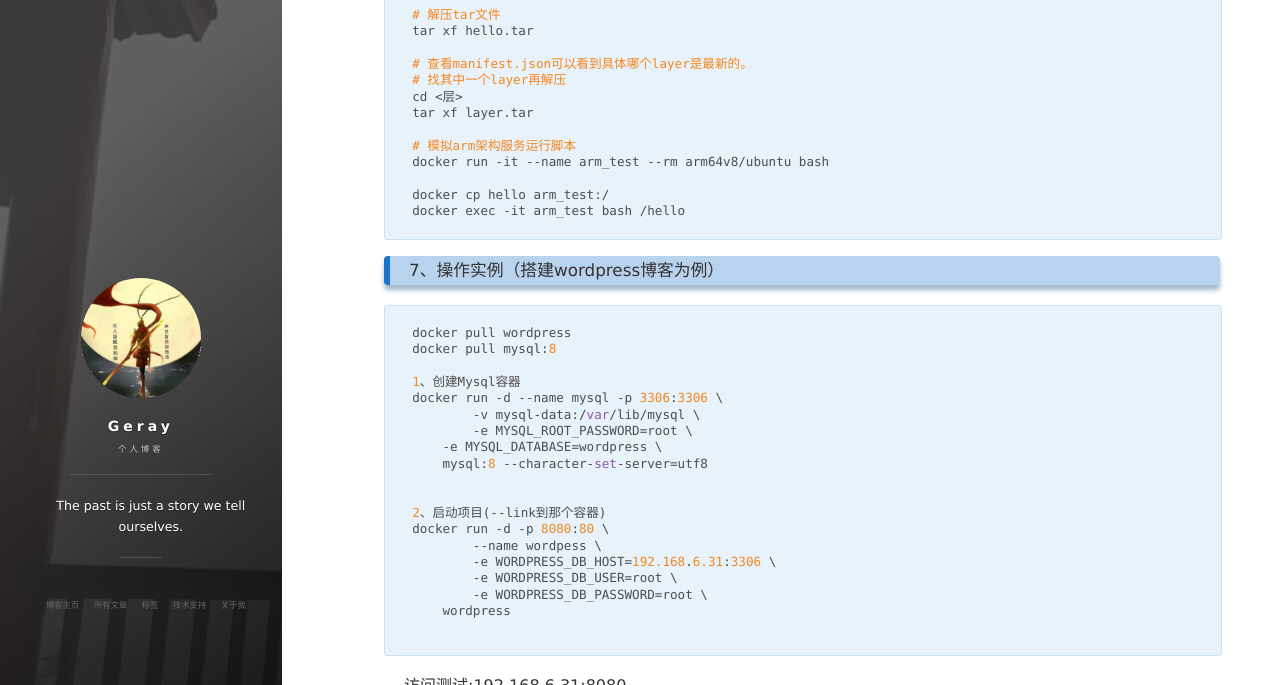
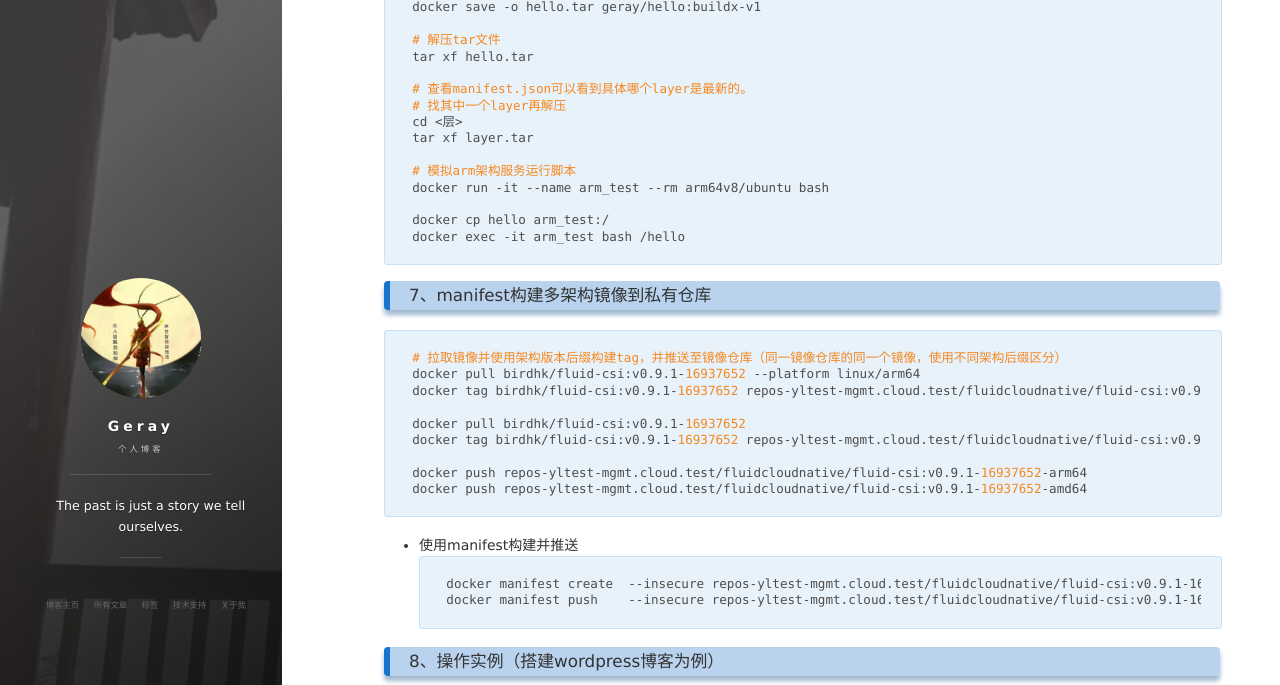
Before and after one commit to geray-zsg/geray-zsg.github.io, a Jekyll site: the page built from _posts/2022-1-8-Docker基础.md, in a window 1280 px wide and 900 px high, scrolled down 34149 px, cut to the strip 0-685 px from the top of the window. Built offline with Jekyll 4.4.1, drawn with Linux system fonts in a browser that asks for light colours; nearby versions of some CDN libraries; comment, search, counter and statistics services are not loaded; some of the changed text lies outside the part shown.

Commit message:
Update 2022-1-8-Docker基础.md

````diff
--- a/_posts/2022-1-8-Docker基础.md
+++ b/_posts/2022-1-8-Docker基础.md
@@ -1431,9 +1431,25 @@ docker exec -it arm_test bash /hello
 ```
 
 
-
-
-### 7、操作实例（搭建wordpress博客为例）
+### 7、manifest构建多架构镜像到私有仓库
+```
+# 拉取镜像并使用架构版本后缀构建tag，并推送至镜像仓库（同一镜像仓库的同一个镜像，使用不同架构后缀区分）
+docker pull birdhk/fluid-csi:v0.9.1-16937652 --platform linux/arm64
+docker tag birdhk/fluid-csi:v0.9.1-16937652 repos-yltest-mgmt.cloud.test/fluidcloudnative/fluid-csi:v0.9.1-16937652-arm64
+
+docker pull birdhk/fluid-csi:v0.9.1-16937652
+docker tag birdhk/fluid-csi:v0.9.1-16937652 repos-yltest-mgmt.cloud.test/fluidcloudnative/fluid-csi:v0.9.1-16937652-amd64
+
+docker push repos-yltest-mgmt.cloud.test/fluidcloudnative/fluid-csi:v0.9.1-16937652-arm64
+docker push repos-yltest-mgmt.cloud.test/fluidcloudnative/fluid-csi:v0.9.1-16937652-amd64
+```
+- 使用manifest构建并推送
+```
+docker manifest create  --insecure repos-yltest-mgmt.cloud.test/fluidcloudnative/fluid-csi:v0.9.1-16937652 repos-yltest-mgmt.cloud.test/fluidcloudnative/fluid-csi:v0.9.1-16937652-arm64 repos-yltest-mgmt.cloud.test/fluidcloudnative/fluid-csi:v0.9.1-16937652-amd64
+docker manifest push    --insecure repos-yltest-mgmt.cloud.test/fluidcloudnative/fluid-csi:v0.9.1-16937652
+```
+
+### 8、操作实例（搭建wordpress博客为例）
 
 ```
 docker pull wordpress
````
